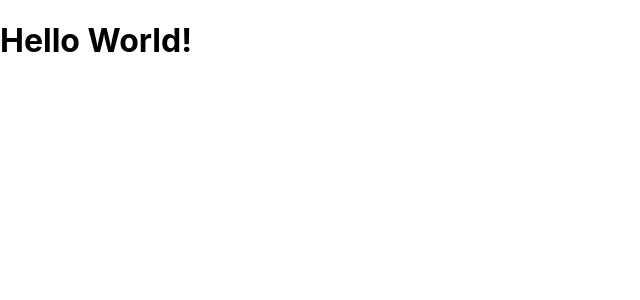
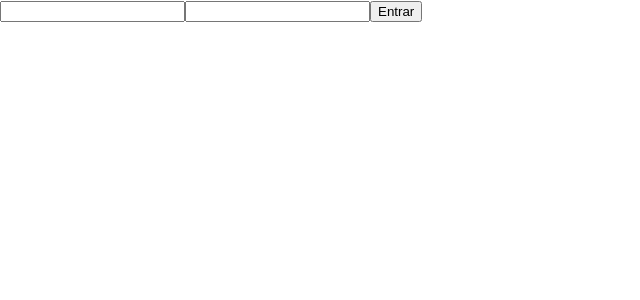
Before and after one commit to AdrianKnapp/nextauth, a Next.js app: page / in a window 1280 px wide. Shown: the top 300 px of the page, without its empty margins (0-640 px from the left). Built offline with nearby package versions, Linux system fonts and the light colour scheme.

Commit message:
Created AuthContext

```diff
--- /dev/null
+++ b/context/AuthContext.tsx
@@ -0,0 +1,31 @@
+import { createContext, ReactNode } from "react";
+
+type SignInCredentials = {
+  email: string;
+  password: string;
+}
+
+type AuthContextData = {
+  signIn(credentials: SignInCredentials): Promise<void>;
+  isAuthenticated: boolean;
+}
+
+type AuthProviderProps = {
+  children: ReactNode;
+}
+
+export const AuthContext = createContext({} as AuthContextData);
+
+export function AuthProvider({ children }: AuthProviderProps) {
+  const isAuthenticated = false;
+
+  async function signIn({ email, password }: SignInCredentials) {
+    console.log({ email, password })
+  }
+
+  return (
+    <AuthContext.Provider value={{ signIn, isAuthenticated }}>
+      {children}
+    </AuthContext.Provider>
+  )
+}
--- a/src/pages/_app.tsx
+++ b/src/pages/_app.tsx
@@ -1,7 +1,12 @@
 import '../styles/global.scss';
+import { AuthProvider } from '../../context/AuthContext';
 
 function MyApp({ Component, pageProps }) {
-  return <Component {...pageProps} />
+  return (
+    <AuthProvider>
+      <Component {...pageProps} />
+    </AuthProvider>
+  )
 }
 
 export default MyApp
--- a/src/pages/index.tsx
+++ b/src/pages/index.tsx
@@ -1,5 +1,31 @@
+import { FormEvent, useContext, useState } from 'react';
+import styles from '../styles/home.module.scss';
+import { AuthContext } from '../../context/AuthContext';
+
 export default function Home() {
+  const [email, setEmail] = useState('');
+  const [password, setPassword] = useState('');
+
+  const { signIn } = useContext(AuthContext);
+
+  async function handleSubmit(event: FormEvent) {
+    event.preventDefault();
+
+    const data = {
+      email,
+      password
+    }
+
+   await signIn(data);
+  }
+
   return (
-    <h1> Hello World! </h1>
+    <>
+      <form onSubmit={handleSubmit} className={styles.container}>
+        <input type="email" value={email} onChange={e => setEmail(e.target.value)} />
+        <input type="password" value={password} onChange={(e) => setPassword(e.target.value)} />
+        <button type="submit">Entrar</button>
+      </form>
+    </>
   )
 }
```
Also changed, not shown: src/styles/home.module.scss (added).
